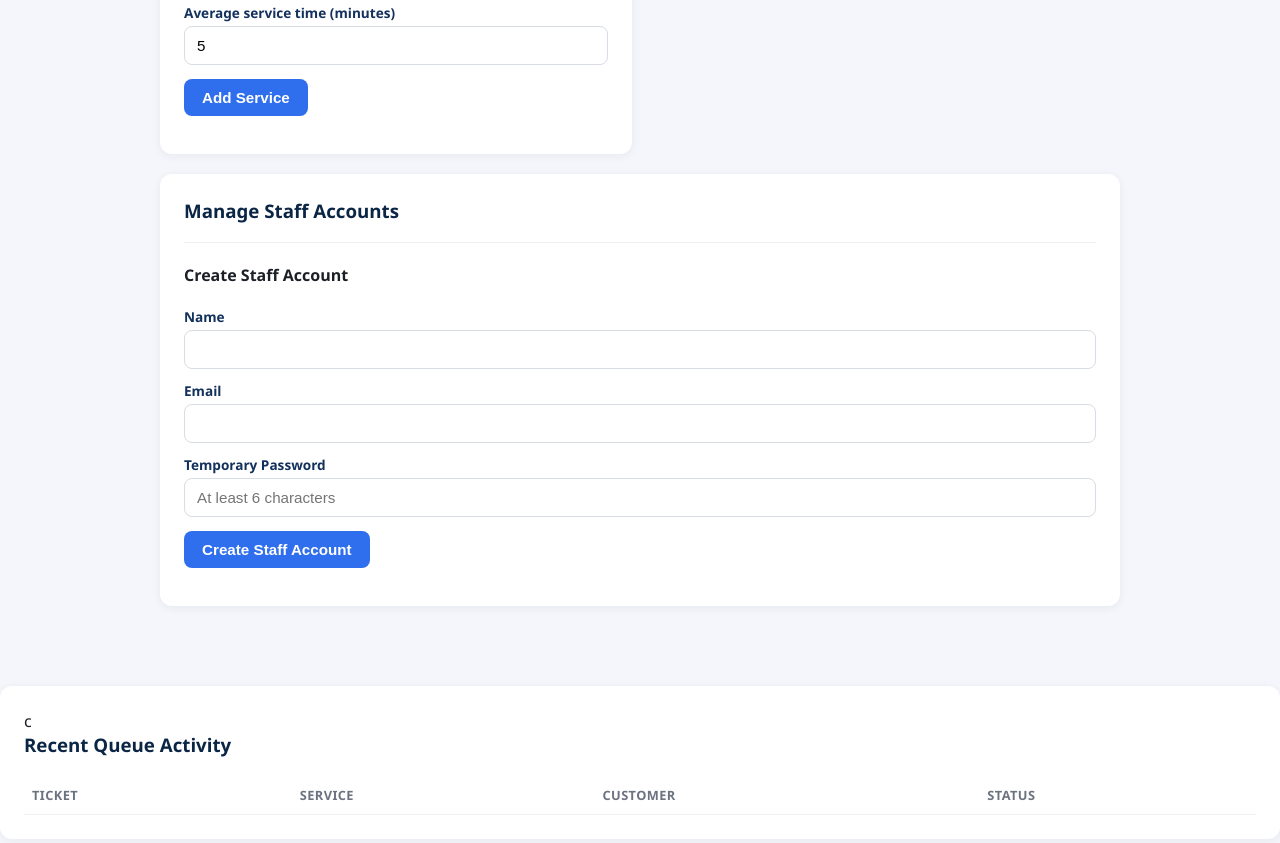
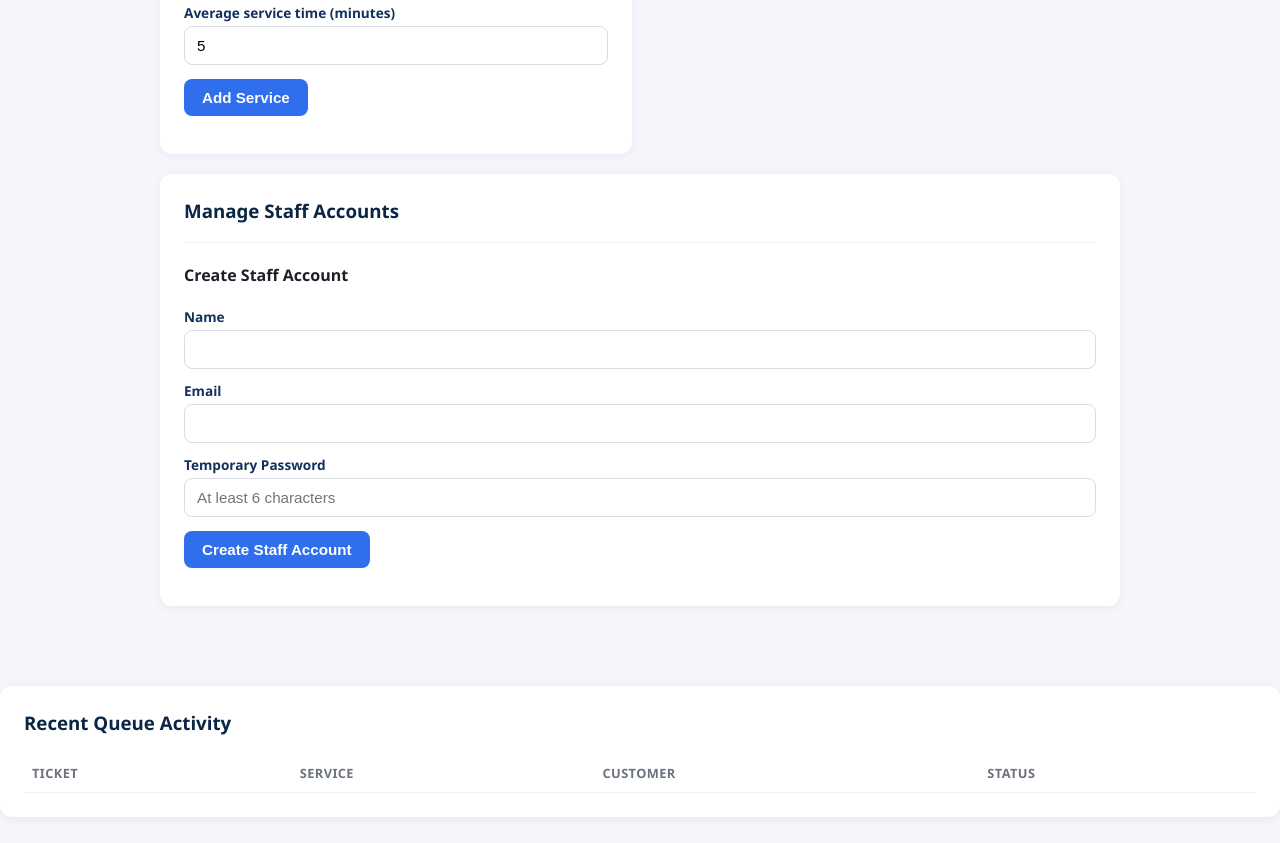
Before and after one commit to nforfavour/SmartBank-Queue-Management-System, a plain HTML site: page frontend/admin.html in a window 1280 px wide. Shown: the part 559-1402 px from the top of the page. Drawn offline with Linux system fonts and the light colour scheme.

Commit message:
update done on admin.html

```diff
--- a/frontend/admin.html
+++ b/frontend/admin.html
@@ -68,7 +68,7 @@
       </div>
   </div>
 
-  <div class="card">c
+  <div class="card">
     <h3>Recent Queue Activity</h3>
     <table>
       <thead>
```
